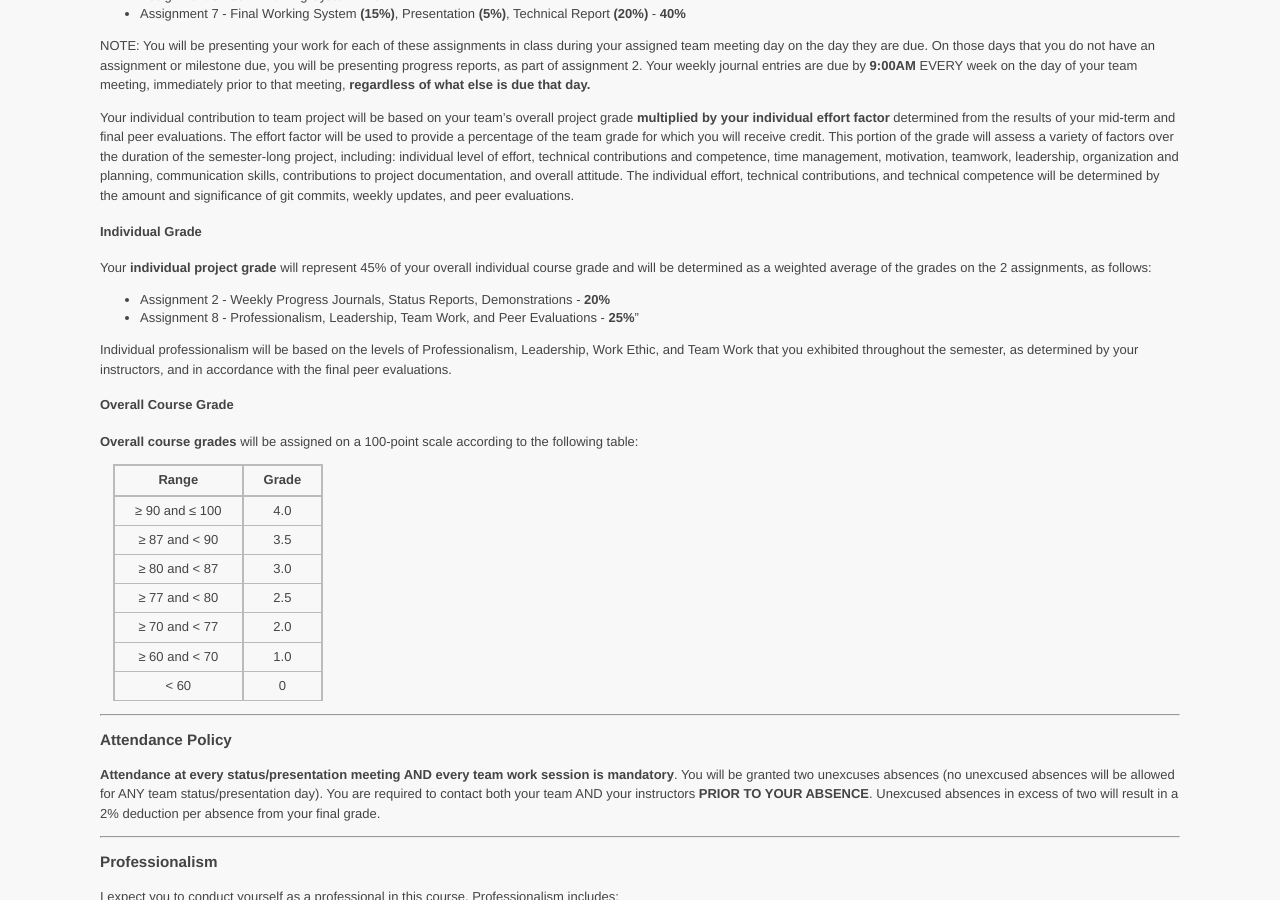
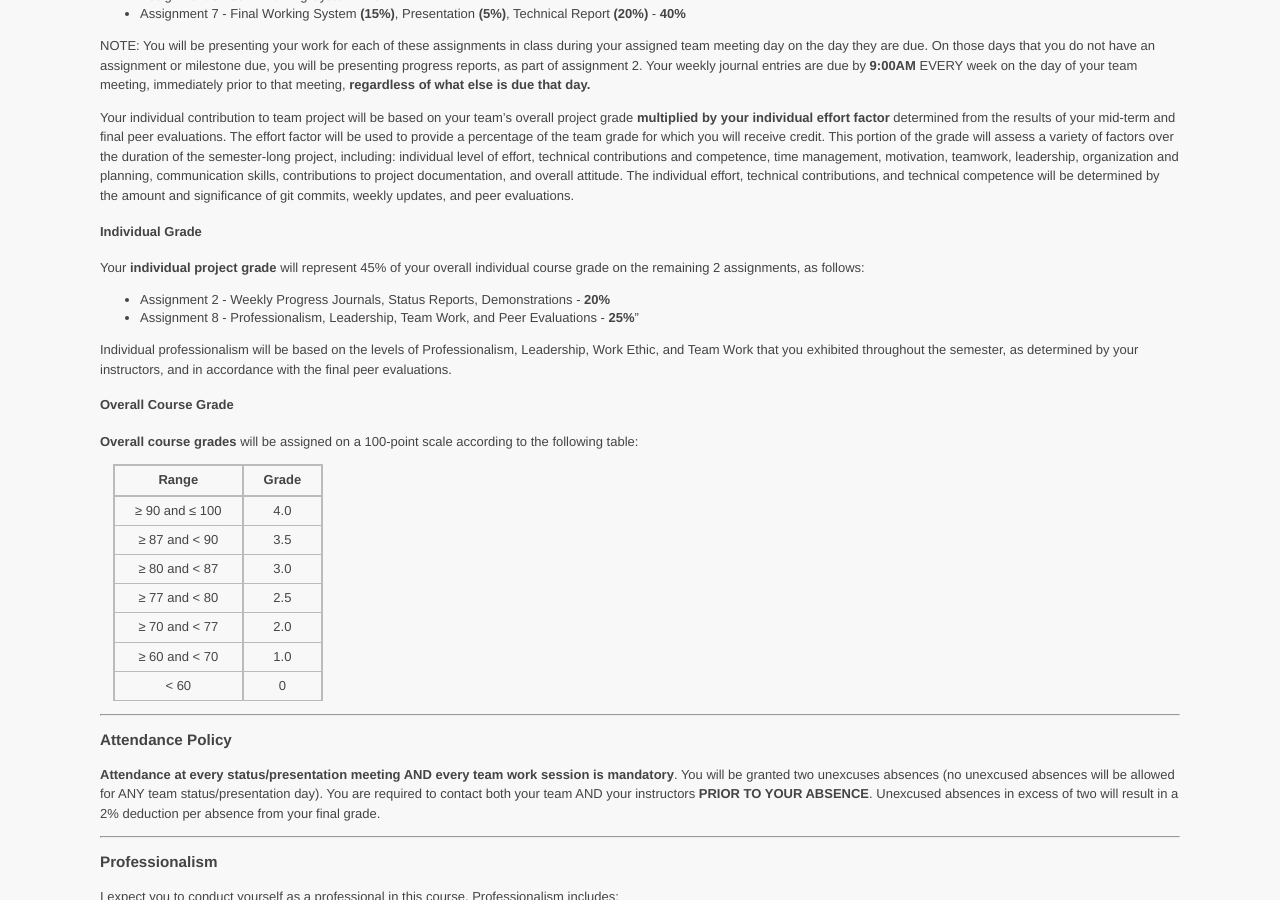
Before and after one commit to ycpcs/cs400-fall2025, a Jekyll site: the page built from syllabus.md, in a window 1280 px wide and 900 px high, scrolled down 1149 px. Built offline with Jekyll 4.4.1, drawn with Linux system fonts in a browser that asks for light colours.

Commit message:
update syllabus
update syllabus

```diff
--- a/syllabus.md
+++ b/syllabus.md
@@ -82,7 +82,7 @@ evaluations.
 
 #### Individual Grade
 
-Your **individual project grade** will represent 45% of your overall individual course grade and will be determined as a weighted average of the grades on the 2 assignments, as follows:
+Your **individual project grade** will represent 45% of your overall individual course grade on the remaining 2 assignments, as follows:
 
 -   Assignment 2 - Weekly Progress Journals, Status Reports, Demonstrations - **20%**
 -	Assignment 8 - Professionalism, Leadership, Team Work, and Peer Evaluations - **25%**"
```
